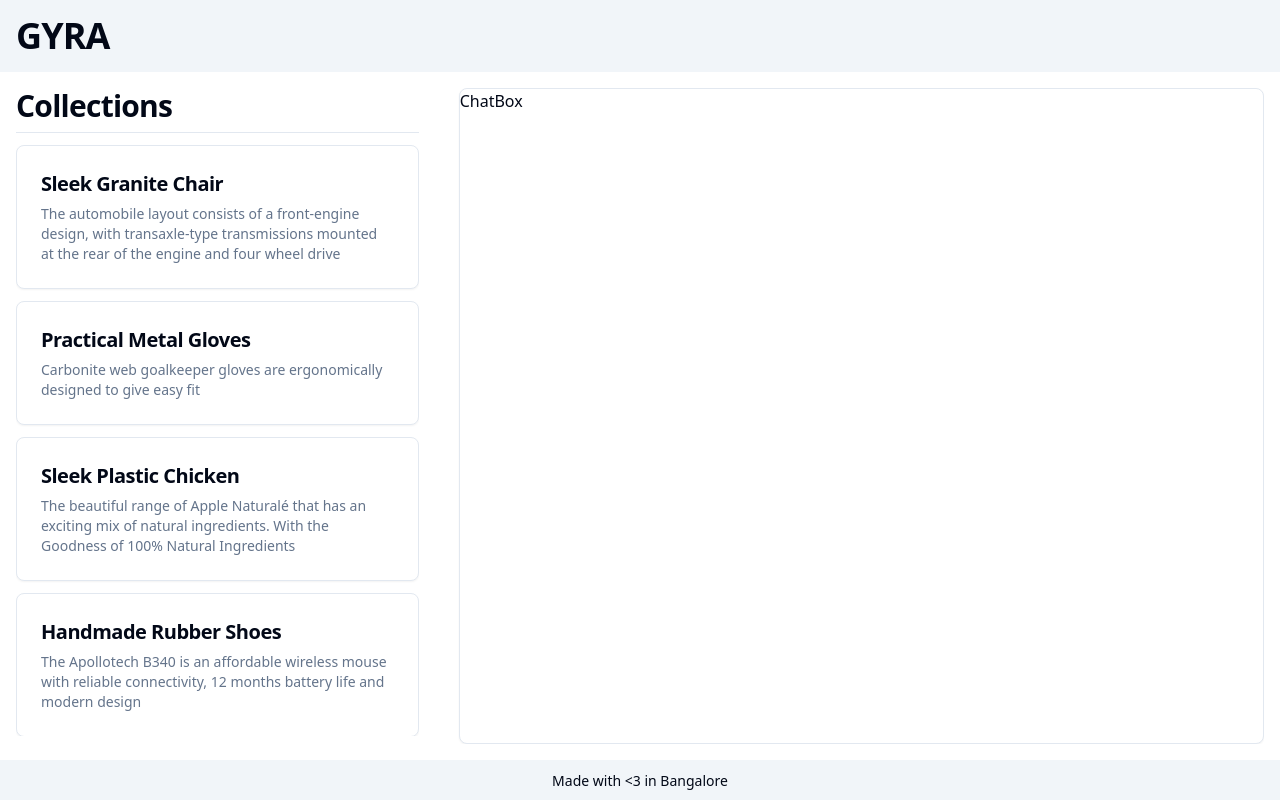
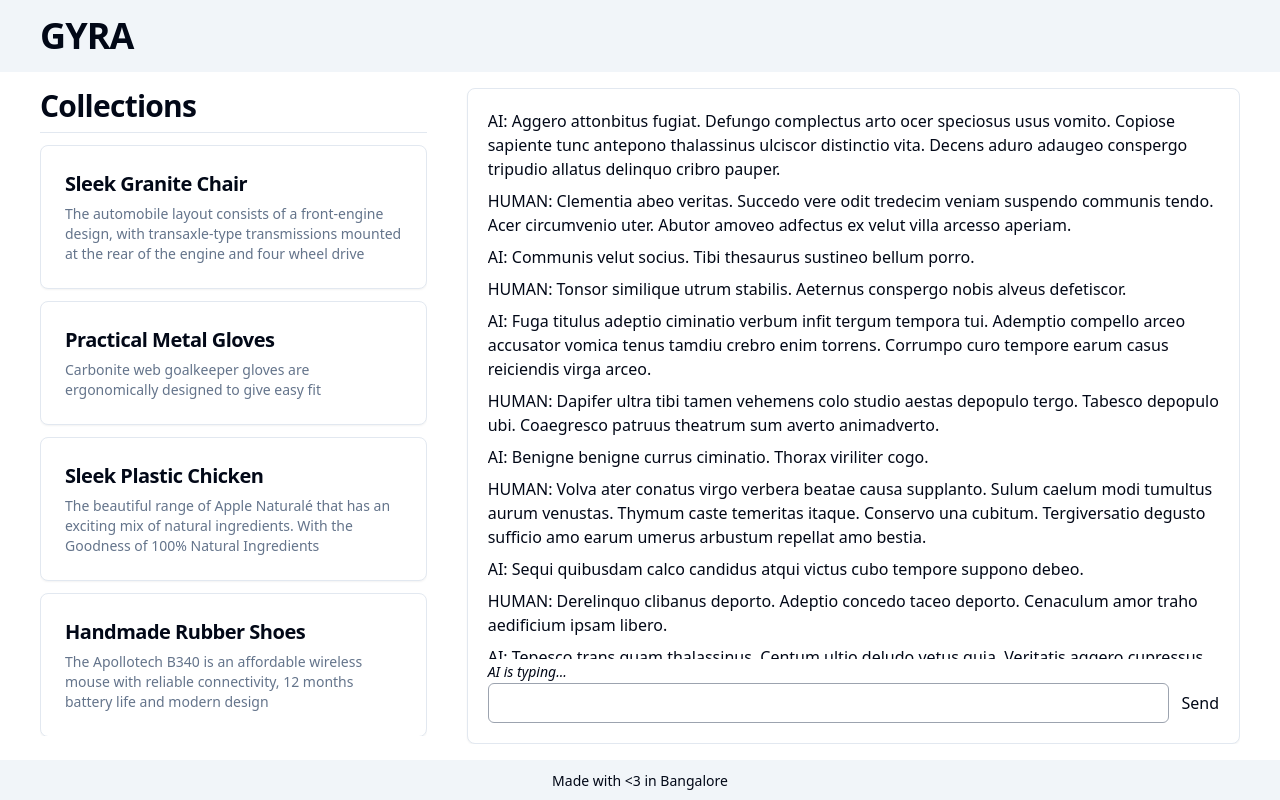
Before and after one commit to vinayakvivek/gyra-demo, a React (Vite) app: page / in a window 1280 px wide. Built offline with nearby package versions, Linux system fonts and the light colour scheme.

Commit message:
ChatBox basic layout with messages and input field

```diff
--- a/package.json
+++ b/package.json
@@ -11,6 +11,7 @@
   },
   "dependencies": {
     "@radix-ui/react-scroll-area": "^1.0.4",
+    "@radix-ui/react-separator": "^1.0.3",
     "@radix-ui/react-slot": "^1.0.2",
     "class-variance-authority": "^0.7.0",
     "clsx": "^2.0.0",
--- a/src/App.tsx
+++ b/src/App.tsx
@@ -4,13 +4,13 @@ import CollectionList from "./components/CollectionList";
 const App = () => {
   return (
     <div className="h-screen flex flex-col">
-      <nav className="bg bg-accent p-4">
+      <nav className="bg bg-accent p-4 px-10">
         <h1 className="scroll-m-20 text-4xl font-extrabold tracking-tight">
           GYRA
         </h1>
       </nav>
 
-      <main className="flex items-stretch grow bg-background p-4 overflow-y-auto">
+      <main className="flex items-stretch grow bg-background p-4 px-10 overflow-y-auto">
         <div className="flex flex-row w-full overflow-y-auto space-x-10">
           <CollectionList className="basis-1/3 pb-2" />
           <ChatBox className="basis-2/3" />
--- a/src/components/ChatBox.tsx
+++ b/src/components/ChatBox.tsx
@@ -1,14 +1,50 @@
 import { forwardRef } from "react";
 import { cn } from "../lib/utils";
 import { Card } from "./ui/card";
+import { faker } from "@faker-js/faker";
+import { ScrollArea } from "./ui/scroll-area";
+
+export type UserType = "AI" | "HUMAN";
+
+export interface ChatMessage {
+  id: number;
+  type: UserType;
+  message: string;
+}
 
 const ChatBox = forwardRef<
   HTMLDivElement,
   React.HTMLAttributes<HTMLDivElement>
 >(({ className, ...props }, ref) => {
+  const chatHistory: ChatMessage[] = [...Array(30)].map((_, index: number) => ({
+    id: index,
+    message: faker.lorem.lines(),
+    type: index % 2 == 0 ? "AI" : "HUMAN",
+  }));
   return (
     <div ref={ref} className={cn("", className)} {...props}>
-      <Card className="h-full">ChatBox</Card>
+      <Card className="h-full flex flex-col p-5">
+        <ScrollArea className="grow">
+          <div className="flex flex-col space-y-2 w-full">
+            {chatHistory.map((item) => (
+              <div key={item.id}>
+                {item.type}: {item.message}
+              </div>
+            ))}
+            {/* <div ref={bottomRef} /> */}
+          </div>
+        </ScrollArea>
+        <div className="w-full">
+          <span className="text-sm italic">AI is typing...</span>
+        </div>
+        <form className="flex flex-row space-x-3 w-full">
+          <input
+            type="text"
+            className="h-10 flex-1 rounded-md px-2 border border-gray-400 focus:outline-none focus:border-gray-600"
+          />
+          <button>Send</button>
+        </form>
+      </Card>
     </div>
   );
 });
--- /dev/null
+++ b/src/components/ui/separator.tsx
@@ -0,0 +1,29 @@
+import * as React from "react";
+import * as SeparatorPrimitive from "@radix-ui/react-separator";
+
+import { cn } from "../../lib/utils";
+
+const Separator = React.forwardRef<
+  React.ElementRef<typeof SeparatorPrimitive.Root>,
+  React.ComponentPropsWithoutRef<typeof SeparatorPrimitive.Root>
+>(
+  (
+    { className, orientation = "horizontal", decorative = true, ...props },
+    ref
+  ) => (
+    <SeparatorPrimitive.Root
+      ref={ref}
+      decorative={decorative}
+      orientation={orientation}
+      className={cn(
+        "shrink-0 bg-border",
+        orientation === "horizontal" ? "h-[1px] w-full" : "h-full w-[1px]",
+        className
+      )}
+      {...props}
+    />
+  )
+);
+Separator.displayName = SeparatorPrimitive.Root.displayName;
+
+export { Separator };
```
Also changed, not shown: 1 other file (tests, documents, lock files or other folders).
